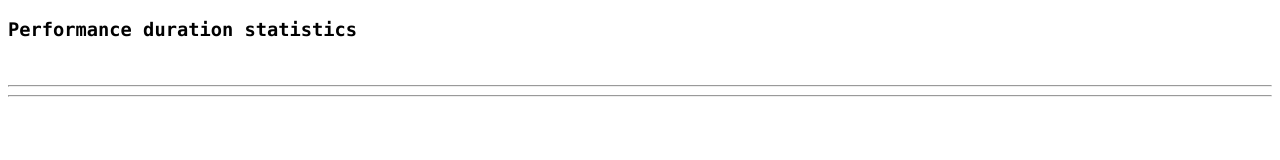
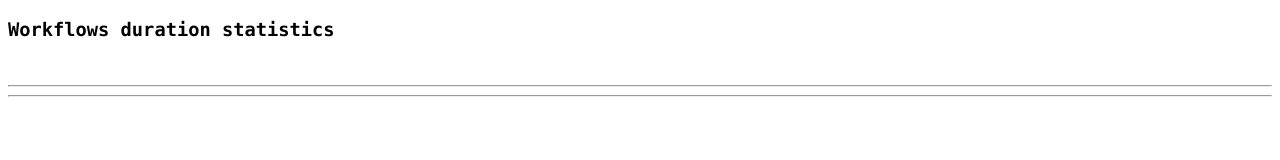
Before and after one commit to danrusu/visual-d3, a website: page index.html in a window 1280 px wide. Drawn offline with nearby package versions, Linux system fonts and the light colour scheme; no server answers.

Commit message:
changed page title

```diff
--- a/index.html
+++ b/index.html
@@ -13,7 +13,7 @@
 </head>
 <body>
 
-  <h3>Performance duration statistics</h3>
+  <h3>Workflows duration statistics</h3>
   <br/>
 
   <div id="dataTypeMenu"></div>
```
